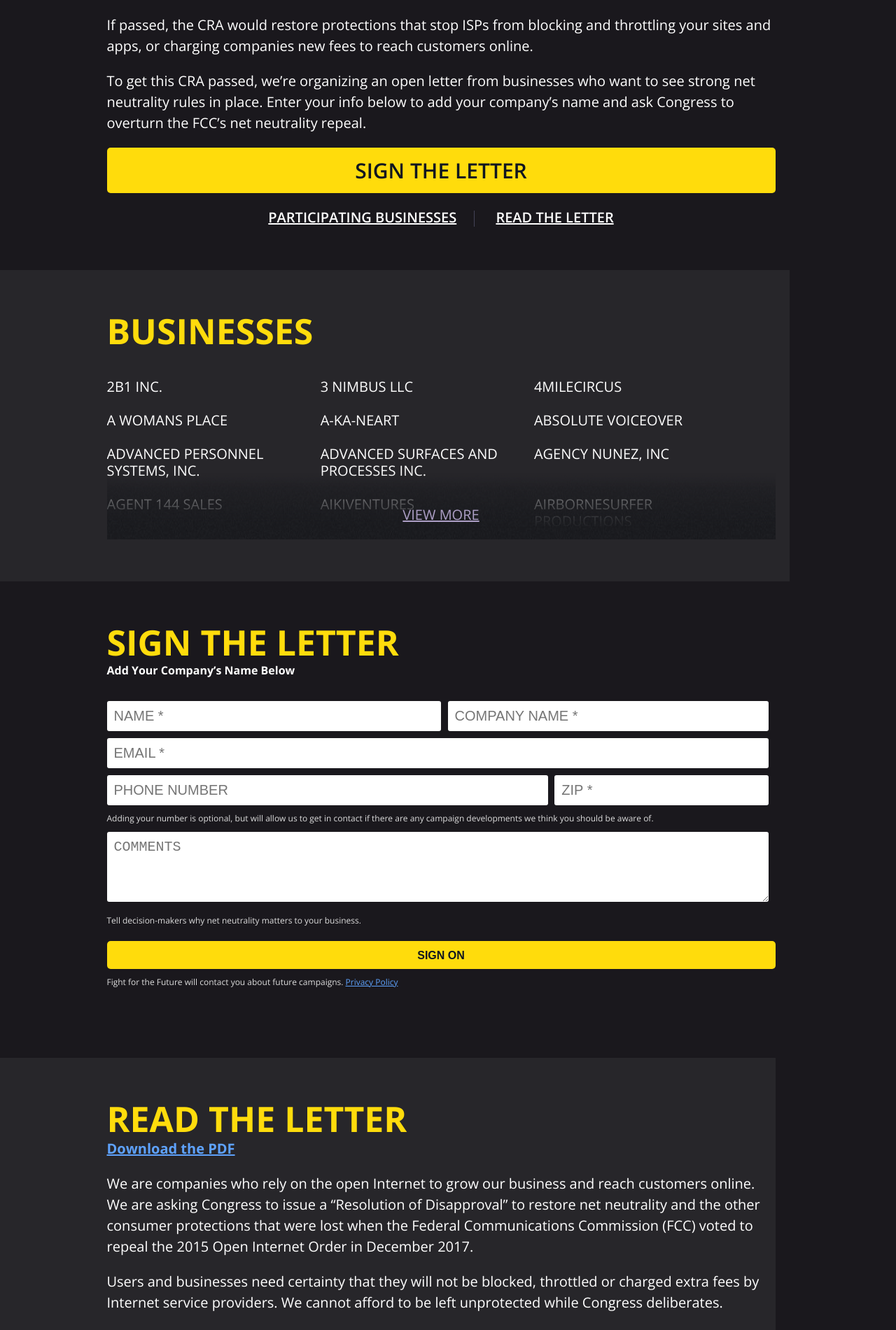
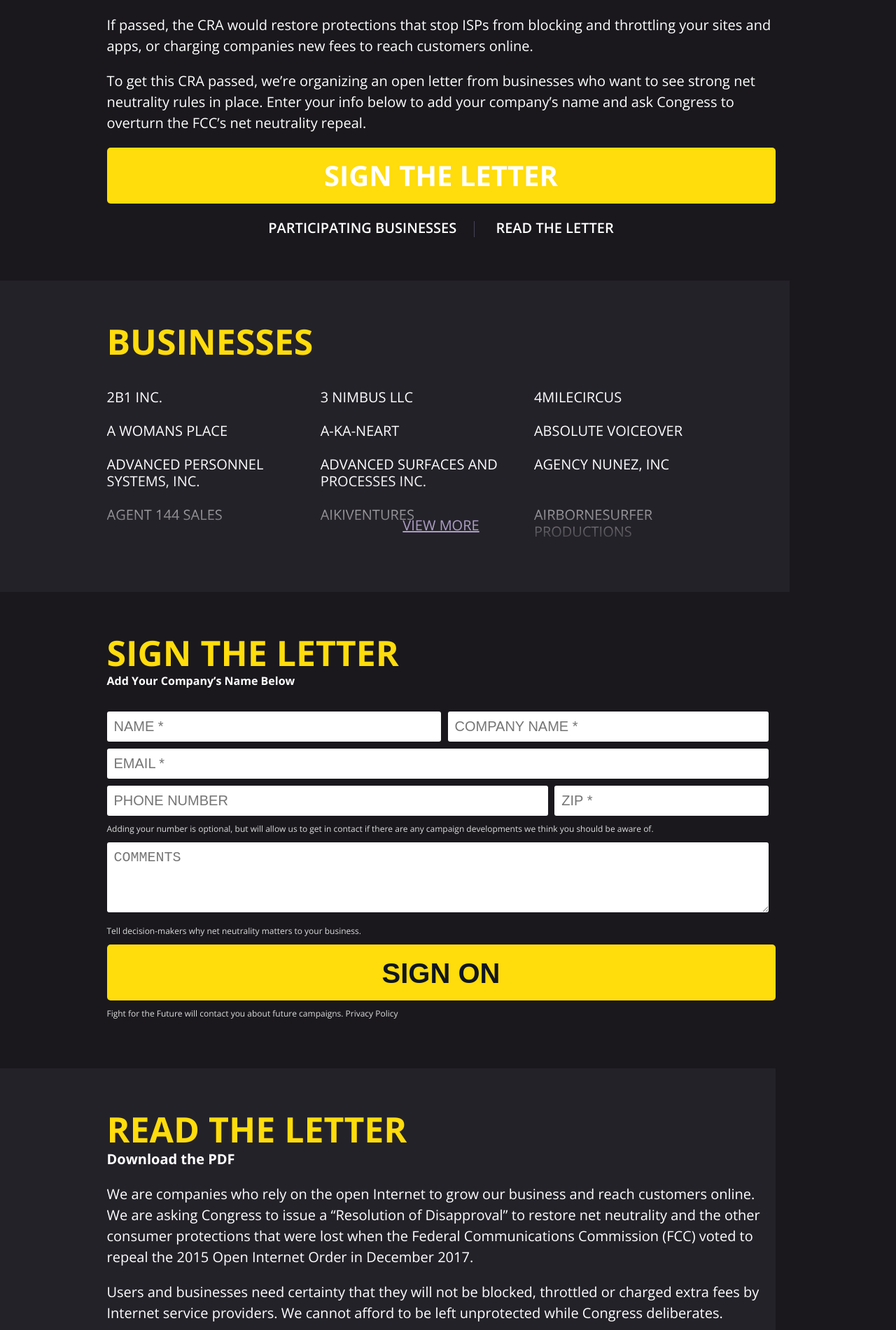
Before and after one commit to fightforthefuture/vetsforthe.net, a Jekyll site: the page built from index.md, in a window 1280 px wide. Shown: the part 454-2355 px from the top of the page at 70% size. Built offline with Jekyll 4.4.1, drawn with Linux system fonts in a browser that asks for light colours.

Commit message:
Fix other styles, add css gradient

```diff
--- a/_sass/_default.scss
+++ b/_sass/_default.scss
@@ -80,6 +80,10 @@
 
 .section {
 	padding: 20px 20px 60px 0;
+	a {
+		color: inherit;
+		text-decoration: none;
+	}
 }
 
 .intro-copy, .thanks {
@@ -122,13 +126,13 @@
 .button {
 	width: 100%;
 	display: block;
-	font-size: 30px;
-	height: 65px;
-	line-height: 65px;
+	font-size: 40px;
+	height: 80px;
+	line-height: 80px;
 	background-color: $yellow;
 	color: $darkBlue;
 	text-transform: uppercase;
-	font-weight: 600;
+	font-weight: bold;
 	border-radius: 5px;
 	border: none;
 	text-decoration: none;
@@ -139,12 +143,12 @@
 }
 
 .hl-bg {
-	background: rgba(155, 155, 155, 0.1);
+	background-color: $hlBg;
 	position: relative;
 }
 .hl-bg:before {
 	content: "";
-	background: rgba(155, 155, 155, 0.1);
+	background-color: $hlBg;
 	position: absolute;
 	top: 0px;
 	bottom: 0px;
@@ -181,8 +185,10 @@
 		bottom: 0px;
 		height: 100px;
 		width: 100%;
-		background-image: url(images/background-fade.png);
-		background-repeat: repeat-x;
+		background: -moz-linear-gradient(top, rgba(36,34,41,0) 0%, rgba(36,34,41,1) 100%); /* FF3.6-15 */
+		background: -webkit-linear-gradient(top, rgba(36,34,41,0) 0%,rgba(36,34,41,1) 100%); /* Chrome10-25,Safari5.1-6 */
+		background: linear-gradient(to bottom, rgba(36,34,41,0) 0%,rgba(36,34,41,1) 100%); /* W3C, IE10+, FF16+, Chrome26+, Opera12+, Safari7+ */
+		filter: progid:DXImageTransform.Microsoft.gradient( startColorstr='#00242229', endColorstr='#242229',GradientType=0 ); /* IE6-9 */
 		p {
 			color: #ad9fc6;
 			text-decoration: underline;
@@ -283,13 +289,6 @@
 	textarea {
 		min-height: 100px;
 	}
-	.button {
-		max-width: 100%;
-		font-size: 16px;
-		margin-top: 20px;
-		height: 40px;
-		line-height: 40px;
-	}
 }
 #petition-form {
 	min-height: 510px;
--- a/_sass/_variables.scss
+++ b/_sass/_variables.scss
@@ -7,6 +7,7 @@
 $blueBlack: #1D2B36;
 $darkBlue: #0f1620;
 $yellow: #ffdc0c;
+$hlBg: #242229;
 
 
 // Typography
--- a/index.md
+++ b/index.md
@@ -738,7 +738,7 @@
 
 	<!-- Action Network -->
 	<input type="hidden" name="an_tags" value="[&quot;net-neutrality&quot;]"/>
-	<input type="hidden" name="an_petition_id" value="d21e1b6f-cdc8-49b2-bdf0-fb96b7a39879"/>
+	<input type="hidden" name="an_petition_id" value="94ac8142-99b8-411f-83af-133d02649af1"/>
 	<input id="source" type="hidden" name="subscription[source]" value=""/>
 </form>
 </div>
```
